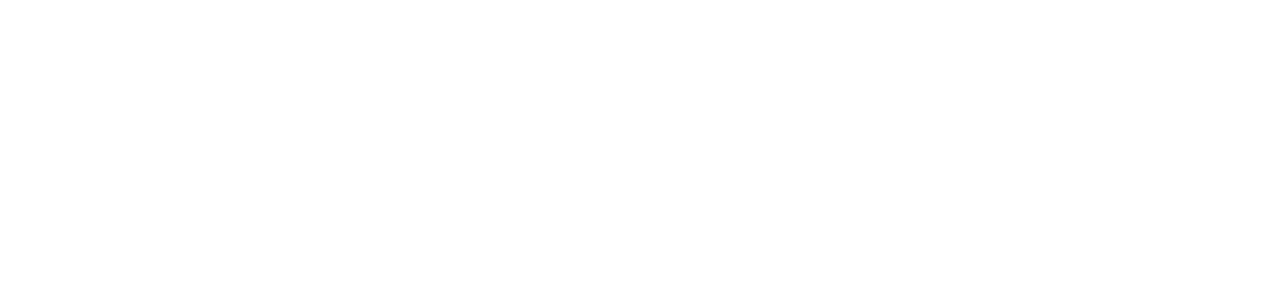
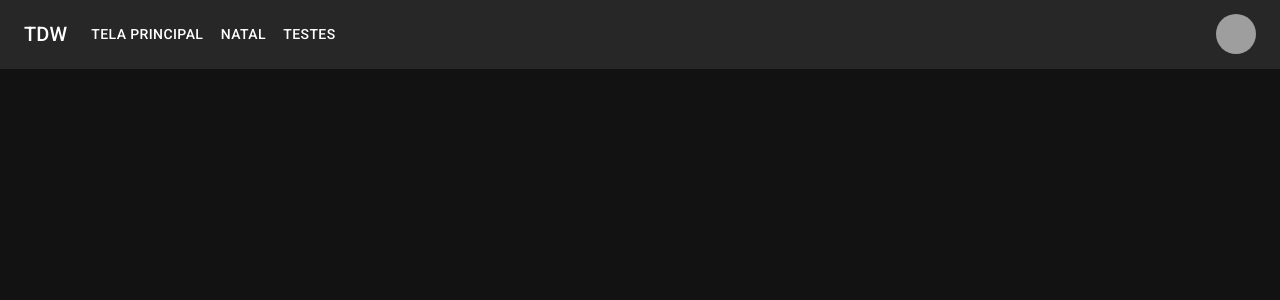
Before and after one commit to aspen646/trabalho-hooks-tdweb, a React (Create React App) app: page /natal in a window 1280 px wide. Before the commit this address had no page. Shown: the top 300 px of the page. Built offline with nearby package versions, Linux system fonts and the light colour scheme; grey boxes are pictures that could not be loaded.

Commit message:
tela natal

```diff
--- a/src/App.js
+++ b/src/App.js
@@ -1,5 +1,5 @@
 import Page from "./Pages/page";
-import CounterPage from "./Pages/counterPage";
+import Natal from "./Pages/natal";
 import TestPage from "./Pages/testPage";
 import MyThemeProvider from "./context/theme";
 import MuiThemeProvider from "./context/muiTheme";
@@ -13,7 +13,7 @@
           <Router>
             <Routes>
               <Route path="/" element={<Page />} />
-              <Route path="/counterContext" element={<CounterPage />} />
+              <Route path="/natal" element={<Natal />} />
               <Route path="/testPage" element={<TestPage />} />
             </Routes>
           </Router>
--- a/src/Components/responsiveAppBar.js
+++ b/src/Components/responsiveAppBar.js
@@ -93,11 +93,11 @@
                 <Button
                   onClick={() => {
                     handleCloseNavMenu();
-                    navigate("/counterContext");
+                    navigate("/natal");
                   }}
                   sx={{ my: 2, color: "text.primary", display: "block" }}
                 >
-                  Contador
+                  Natal
                 </Button>
               </MenuItem>
               <MenuItem>
@@ -134,11 +134,11 @@
             <Button
               onClick={() => {
                 handleCloseNavMenu();
-                navigate("/counterContext");
+                navigate("/natal");
               }}
               sx={{ my: 2, color: "text.primary", display: "block" }}
             >
-              Contador
+              Natal
             </Button>
             <Button
               onClick={() => {
--- a/src/Pages/counterPage.js
+++ b/src/Pages/natal.js
@@ -4,13 +4,13 @@
 import { ThemeContext, themes } from '../context/theme';
 import { MuiThemeContext, muiThemes } from "../context/muiTheme";
 
-import Counter from "../Components/counter.js";
+import Counter from "../Components/counter";
 import Mirror from "../Components/mirror.js";
 import ResponsiveAppBar from '../Components/responsiveAppBar'
 
-import Button from '@mui/material/Button';
+import Box from '@mui/material/Box';
 
-function CounterPage() {
+function Natal() {
     const { theme, setTheme } = useContext(ThemeContext);
     const { muiTheme, setMuiTheme } = useContext(MuiThemeContext);
     function toggleTheme(){
@@ -21,19 +21,17 @@
     return (
         <>
             <ResponsiveAppBar />
+
+
             <CountProvider>
-                <div style={theme}>
-                    <Button>Well</Button>
-                    <Counter />
-                    <hr />
-                    <Mirror />
-                    <hr />
-                    <button onClick={toggleTheme}>Trocar Tema</button>
-                    <hr />
-                </div>
+            <Box className="container"
+            sx={{
+                bgcolor: 'background.default',
+                color: 'text.primary'
+            }}></Box>
             </CountProvider>
         </>
     );
 }
 
-export default CounterPage;
+export default Natal;
--- a/src/Pages/page.js
+++ b/src/Pages/page.js
@@ -42,14 +42,6 @@
             checked={muiTheme === muiThemes.dark}
             uncheckedIcon={false}
             checkedIcon={false}
-            icons={{
-              checked: (
-                <img className="icon" src={Lua} alt="Imagem do github" />
-              ),
-              unchecked: (
-                <img className="icon" src={Sol} alt="Imagem do github" />
-              ),
-            }}
           />
         </div>
       </header>
```
Also changed, not shown: 1 other file (tests, documents, lock files or other folders).
